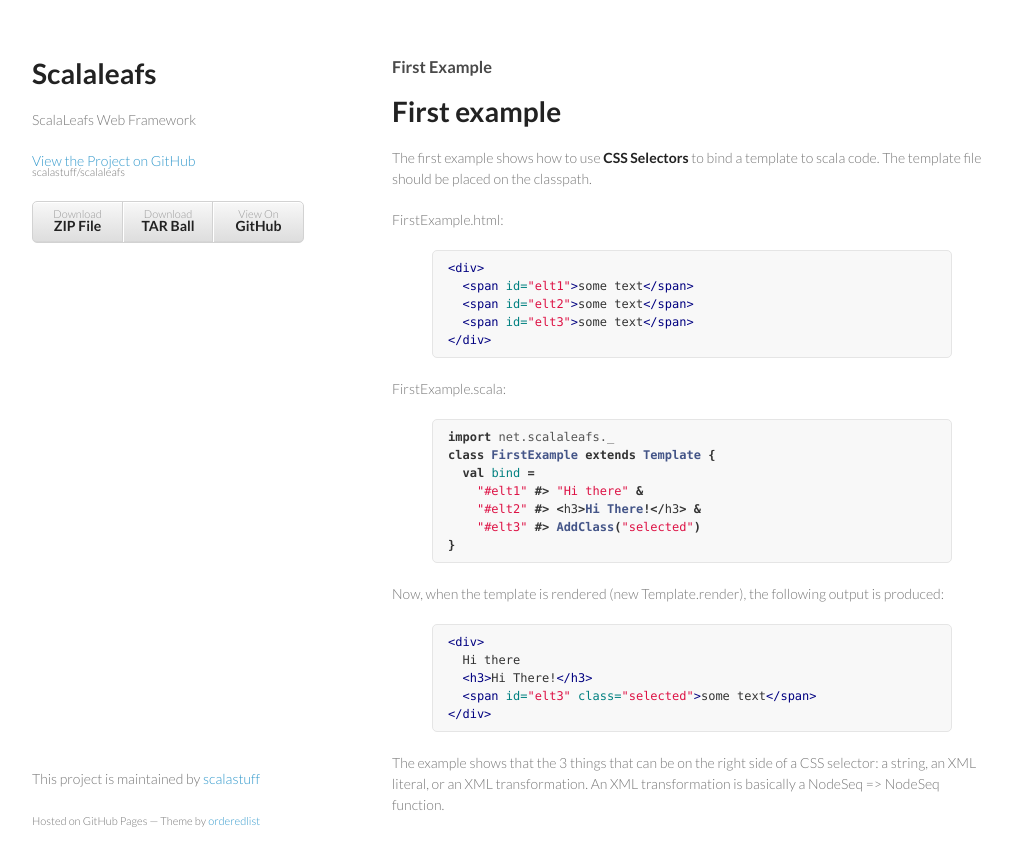
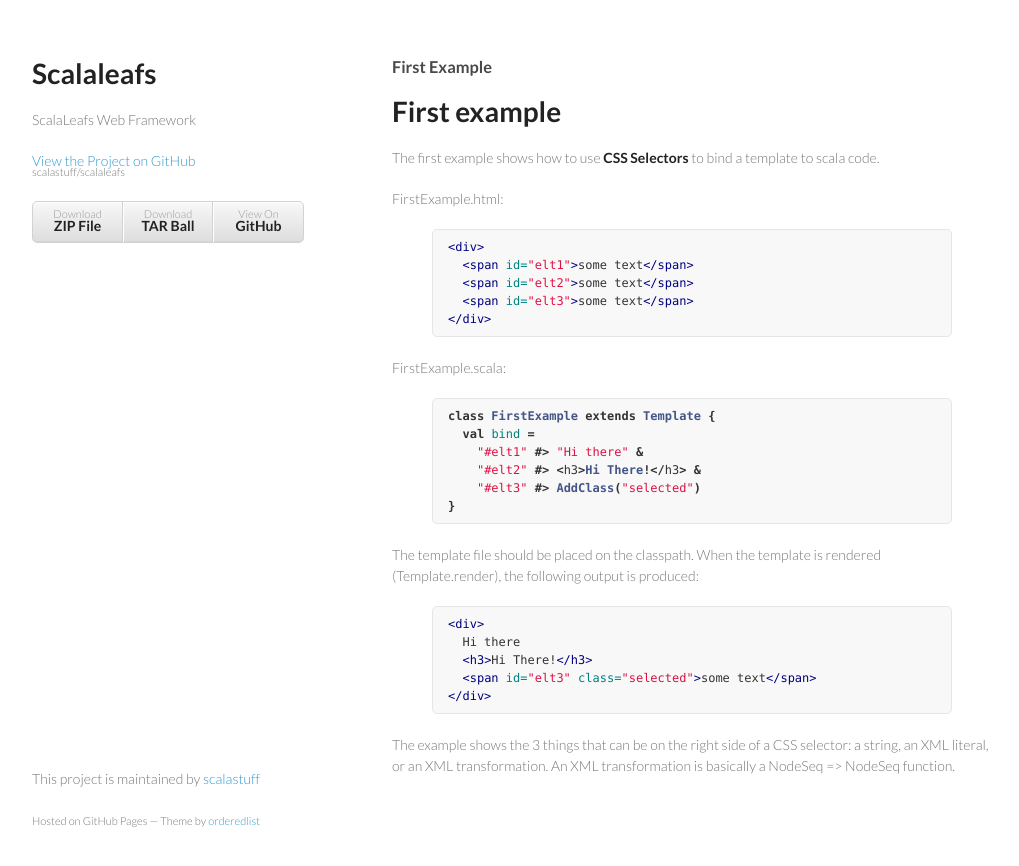
Before and after one commit to scalastuff/scalaleafs, a Jekyll site: the page built from first-steps.md, in a window 1280 px wide. Shown: the top 866 px of the page, without its empty margins (128-1147 px from the left). Built offline with Jekyll 4.4.1, drawn with Linux system fonts in a browser that asks for light colours.

Commit message:
Updated first-steps.md

```diff
--- a/first-steps.md
+++ b/first-steps.md
@@ -19,7 +19,6 @@
 FirstExample.scala:
 
 {% highlight scala %}
-import net.scalaleafs._
 class FirstExample extends Template {
   val bind =
     "#elt1" #> "Hi there" &
@@ -28,7 +27,8 @@
 }
 {% endhighlight %}
 
-Now, when the template is rendered (new Template.render), the following output is produced:
+The template file should be placed on the classpath.
+When the template is rendered (Template.render), the following output is produced:
 
 {% highlight html %}
 <div>
@@ -38,4 +38,4 @@
 </div>
 {% endhighlight %}
 
-The example shows that the 3 things that can be on the right side of a CSS selector: a string, an XML literal, or an XML transformation. An XML transformation is basically a NodeSeq => NodeSeq function.
+The example shows the 3 things that can be on the right side of a CSS selector: a string, an XML literal, or an XML transformation. An XML transformation is basically a NodeSeq => NodeSeq function.
```
Also changed, not shown: other parts of first-steps.md (+1 -1 lines).
